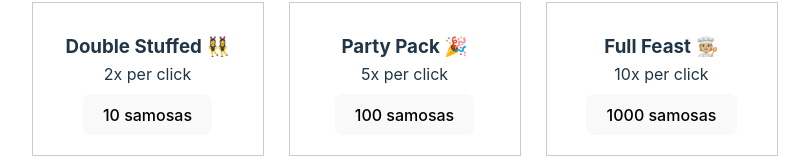
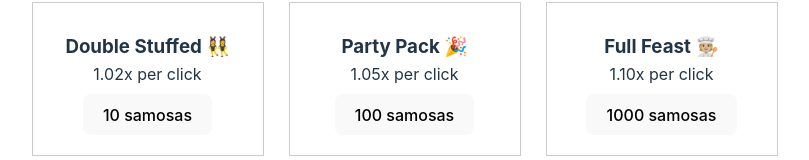
Before and after one commit to TriMPham98/WEB102-samosa-selector, a React (Vite) app in the folder somosa-selector/: page / in a window 1280 px wide. Shown: the part 786-946 px from the top of the page, without its empty margins (223-1032 px from the left). Built offline with nearby package versions, Linux system fonts and the light colour scheme.

Commit message:
Add buyPartyPack function and decrease multiplier

```diff
--- a/somosa-selector/src/App.jsx
+++ b/somosa-selector/src/App.jsx
@@ -11,8 +11,15 @@ const App = () => {
 
   const buyDoubleStuffed = () => {
     if (count >= 10) {
-      setMultiplier(multiplier * 2);
-      setCount(count - 10); // Deduct the cost of the upgrade
+      setMultiplier(multiplier * 1.02);
+      setCount(count - 10);
+    }
+  };
+
+  const buyPartyPack = () => {
+    if (count >= 100) {
+      setMultiplier(multiplier * 1.05);
+      setCount(count - 100);
     }
   };
 
@@ -31,17 +38,17 @@ const App = () => {
       <div className="container">
         <div className="upgrade">
           <h3>Double Stuffed 👯‍♀️</h3>
-          <p>2x per click</p>
+          <p>1.02x per click</p>
           <button onClick={buyDoubleStuffed}>10 samosas</button>
         </div>
         <div className="upgrade">
           <h3>Party Pack 🎉</h3>
-          <p>5x per click</p>
-          <button>100 samosas</button>
+          <p>1.05x per click</p>
+          <button onClick={buyPartyPack}>100 samosas</button>
         </div>
         <div className="upgrade">
           <h3>Full Feast 🧑🏼‍🍳</h3>
-          <p>10x per click</p>
+          <p>1.10x per click</p>
           <button>1000 samosas</button>
         </div>
       </div>
```
